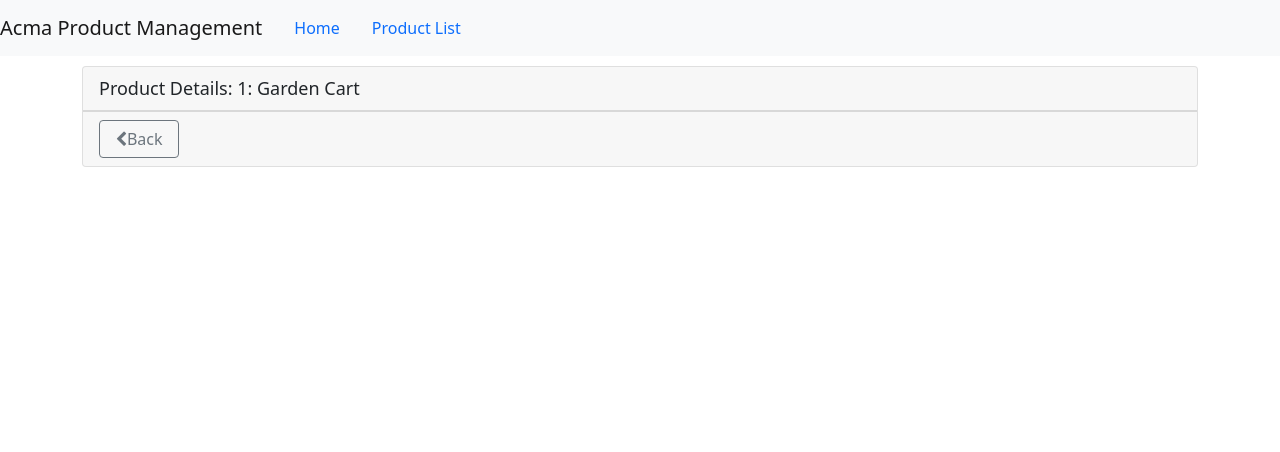
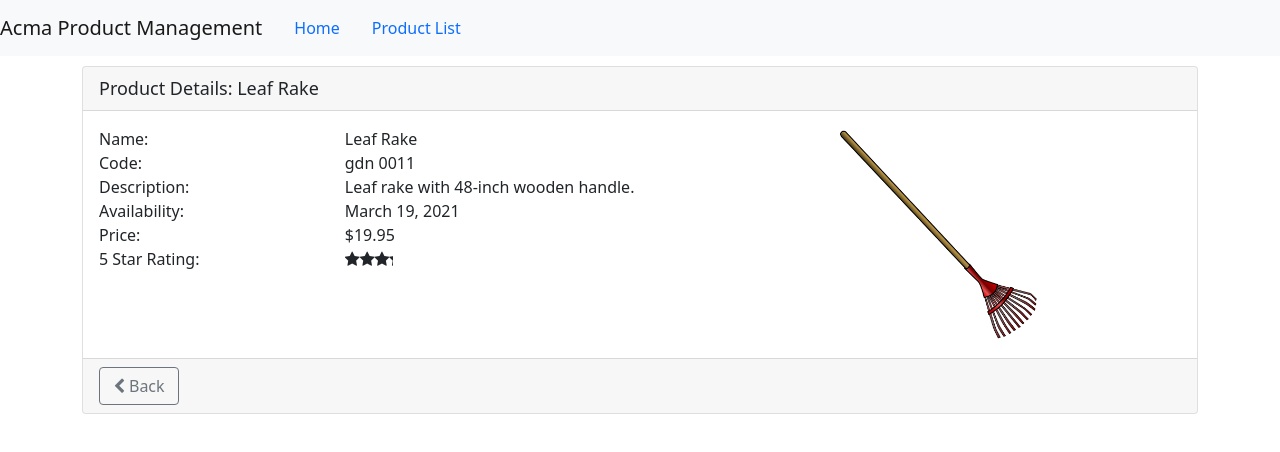
Before and after one commit to EchoJi/APM, an Angular app: page /products/1 in a window 1280 px wide. Shown: the top 452 px of the page. Built offline with nearby package versions, Linux system fonts and the light colour scheme.

Commit message:
updated product details component

```diff
--- a/src/app/products/product-detail.component.html
+++ b/src/app/products/product-detail.component.html
@@ -2,13 +2,61 @@
   <div class="card-header">
     {{ pageTitle + ": " + product?.productName }}
   </div>
+
+  <div class="card-body" *ngIf="product">
+    <div class="row">
+      <div class="col-md-8">
+        <div class="row">
+          <div class="col-md-4">Name:</div>
+          <div class="col-md-8">{{ product.productName }}</div>
+        </div>
+        <div class="row">
+          <div class="col-md-4">Code:</div>
+          <div class="col-md-8">
+            {{ product.productCode | lowercase | convertToSpace: "-" }}
+          </div>
+        </div>
+        <div class="row">
+          <div class="col-md-4">Description:</div>
+          <div class="col-md-8">{{ product.description }}</div>
+        </div>
+        <div class="row">
+          <div class="col-md-4">Availability:</div>
+          <div class="col-md-8">{{ product.releaseDate }}</div>
+        </div>
+        <div class="row">
+          <div class="col-md-4">Price:</div>
+          <div class="col-md-8">
+            {{ product.price | currency: "USD":"symbol" }}
+          </div>
+        </div>
+        <div class="row">
+          <div class="col-md-4">5 Star Rating:</div>
+          <div class="col-md-8">
+            <pm-star [rating]="product.starRating"> </pm-star>
+          </div>
+        </div>
+      </div>
+
+      <div class="col-md-4">
+        <img
+          class="center-block img-responsive"
+          [style.width.px]="200"
+          [style.margin.px]="2"
+          [src]="product.imageUrl"
+          [title]="product.productName"
+        />
+      </div>
+    </div>
+  </div>
+
   <div class="card-footer">
     <button
       class="btn btn-outline-secondary"
       style="width: 80px"
       (click)="onBack()"
     >
-      <i class="fa fa-chevron-left"></i>Back
+      <i class="fa fa-chevron-left"></i> Back
     </button>
   </div>
 </div>
--- a/src/app/products/product-detail.component.ts
+++ b/src/app/products/product-detail.component.ts
@@ -1,6 +1,8 @@
+import { Subscription } from 'rxjs';
 import { Component, OnInit } from '@angular/core';
 import { ActivatedRoute, Router } from '@angular/router';
 import { IProduct } from './product';
+import { ProductService } from './product.service';
 
 @Component({
   templateUrl: './product-detail.component.html',
@@ -8,23 +10,27 @@
 })
 export class ProductDetailComponent implements OnInit {
   pageTitle: string = 'Product Details';
+  errorMessage = '';
   product: IProduct | undefined;
 
-  constructor(private route: ActivatedRoute, private router: Router) {}
+  constructor(
+    private route: ActivatedRoute,
+    private router: Router,
+    private productService: ProductService
+  ) {}
 
   ngOnInit(): void {
     const id = Number(this.route.snapshot.paramMap.get('id'));
-    this.pageTitle += `: ${id}`;
-    this.product = {
-      productId: 2,
-      productName: 'Garden Cart',
-      productCode: 'GDN-0023',
-      releaseDate: 'March 18, 2021',
-      description: '15 gallon capacity rolling garden cart',
-      price: 32.99,
-      starRating: 4.2,
-      imageUrl: 'assets/images/garden_cart.png',
-    };
+    if (id) {
+      this.getProduct(id);
+    }
+  }
+
+  getProduct(id: number): void {
+    this.productService.getProduct(id).subscribe({
+      next: (product) => (this.product = product),
+      error: (err) => (this.errorMessage = err),
+    });
   }
 
   onBack(): void {
--- a/src/app/products/product-list.component.html
+++ b/src/app/products/product-list.component.html
@@ -49,10 +49,10 @@
           <td>{{ product.releaseDate }}</td>
           <td>{{ product.price | currency: "USD":"symbol":"1.2-2" }}</td>
           <td>
-            <pm-start
+            <pm-star
               [rating]="product.starRating"
               (ratingClicked)="onRatingClicked($event)"
-            ></pm-start>
+            ></pm-star>
           </td>
         </tr>
       </tbody>
--- a/src/app/products/product.service.ts
+++ b/src/app/products/product.service.ts
@@ -2,7 +2,7 @@
 import { Injectable } from '@angular/core';
 import { HttpClient, HttpErrorResponse } from '@angular/common/http';
 import { Observable, throwError } from 'rxjs';
-import { catchError, tap } from 'rxjs/operators';
+import { catchError, map, tap } from 'rxjs/operators';
 
 @Injectable({
   providedIn: 'root',
@@ -16,6 +16,15 @@
     return this.http.get<IProduct[]>(this.productUrl).pipe(
       tap((data) => console.log('All', JSON.stringify(data))),
       catchError(this.handleError)
+    );
+  }
+
+  // Get one product
+  // Since we are working with a json file, we can only retrieve all products
+  // So retrieve all products and then find the one we want using 'map'
+  getProduct(id: number): Observable<IProduct | undefined> {
+    return this.getProducts().pipe(
+      map((products: IProduct[]) => products.find((p) => p.productId === id))
     );
   }
 
--- a/src/app/shared/shared.module.ts
+++ b/src/app/shared/shared.module.ts
@@ -1,5 +1,5 @@
 import { FormsModule } from '@angular/forms';
-import { StartComponent } from './start.component';
+import { StartComponent } from './star.component';
 import { NgModule } from '@angular/core';
 import { CommonModule } from '@angular/common';
 
--- a/src/app/shared/start.component.ts
+++ b/src/app/shared/star.component.ts
@@ -7,7 +7,7 @@
 } from '@angular/core';
 
 @Component({
-  selector: 'pm-start',
+  selector: 'pm-star',
   templateUrl: './star.component.html',
   styleUrls: ['./star.component.css'],
 })
```
Also changed, not shown: 1 other file (tests, documents, lock files or other folders).
